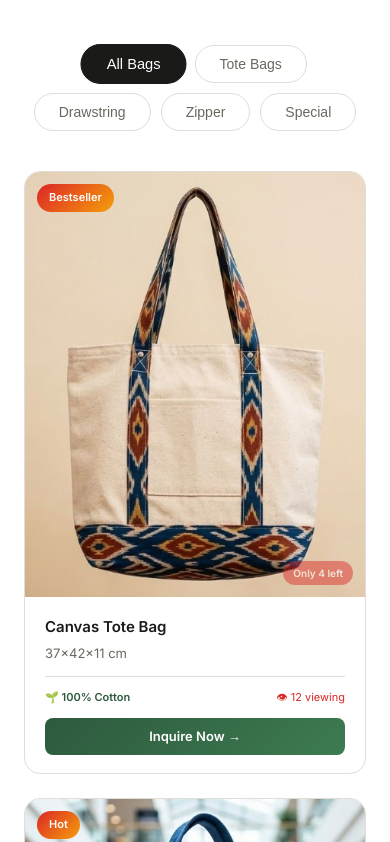
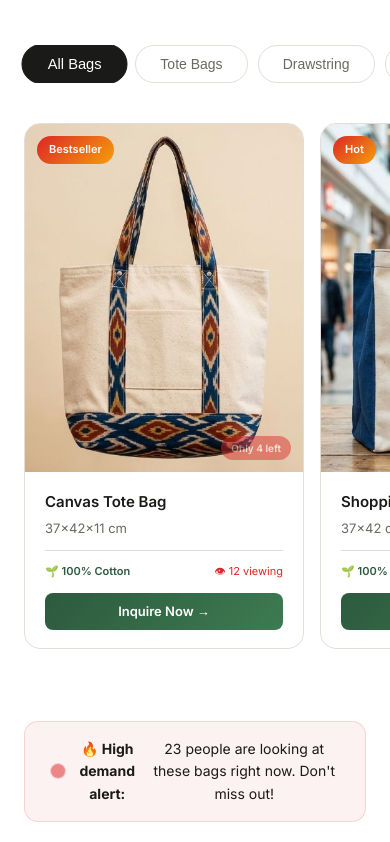
Before and after one commit to ItsMeHrithik/knotyourbag, a website: page public/index.html in a window 390 px wide. Shown: the part 1611-2453 px from the top of the page. Drawn offline with nearby package versions, Linux system fonts and the light colour scheme; a web font is replaced by a local one.

Commit message:
Change mobile products grid to horizontal swiper

```diff
--- a/public/app.js
+++ b/public/app.js
@@ -37,22 +37,8 @@ function renderProducts(filter) {
     </div>
   `).join('');
 
-  const loadMoreContainer = document.getElementById('load-more-container');
-  if (filtered.length > 4 && window.innerWidth <= 900) {
-    grid.classList.remove('show-all');
-    loadMoreContainer.style.display = 'block';
-  } else {
-    loadMoreContainer.style.display = 'none';
-  }
-
   setTimeout(observeReveals, 100);
 }
-
-document.getElementById('load-more-btn')?.addEventListener('click', () => {
-  document.getElementById('products-grid').classList.add('show-all');
-  document.getElementById('load-more-container').style.display = 'none';
-  setTimeout(observeReveals, 100);
-});
 
 function filterBags(cat, btn) {
   document.querySelectorAll('.filter-chip').forEach(c => c.classList.remove('active'));
--- a/public/styles.css
+++ b/public/styles.css
@@ -266,9 +266,14 @@ body { font-family: 'Inter', sans-serif; background: var(--cream); color: var(--
   .nav-links a { font-size: 18px; text-align: center; }
   .mobile-menu { display: block; }
   .section { padding: 60px 24px; }
-  .products-section { padding: 60px 24px; }
-  .products-grid .product-card:nth-child(n+5) { display: none; } /* Hide items after 4th on mobile */
-  .products-grid.show-all .product-card:nth-child(n+5) { display: block; animation: fadeUp 0.4s forwards; }
+  .products-section { padding: 60px 0; } /* Remove padding for edge-to-edge scroll */
+  .products-section .section-header, .products-section .products-fomo { padding: 0 24px; }
+  .products-filter { padding: 0 24px; justify-content: flex-start; overflow-x: auto; white-space: nowrap; flex-wrap: nowrap; scrollbar-width: none; -ms-overflow-style: none; }
+  .products-filter::-webkit-scrollbar { display: none; }
+  .products-grid { display: flex; overflow-x: auto; scroll-snap-type: x mandatory; padding: 0 24px 32px; gap: 16px; scrollbar-width: none; -ms-overflow-style: none; scroll-behavior: smooth; }
+  .products-grid::-webkit-scrollbar { display: none; }
+  .product-card { flex: 0 0 280px; scroll-snap-align: center; }
+  .load-more-container { display: none !important; }
   .cta-section { padding: 60px 24px; }
   .cta-title { font-size: 32px; }
   .stats-bar { flex-wrap: wrap; gap: 20px; padding: 24px; }
```
